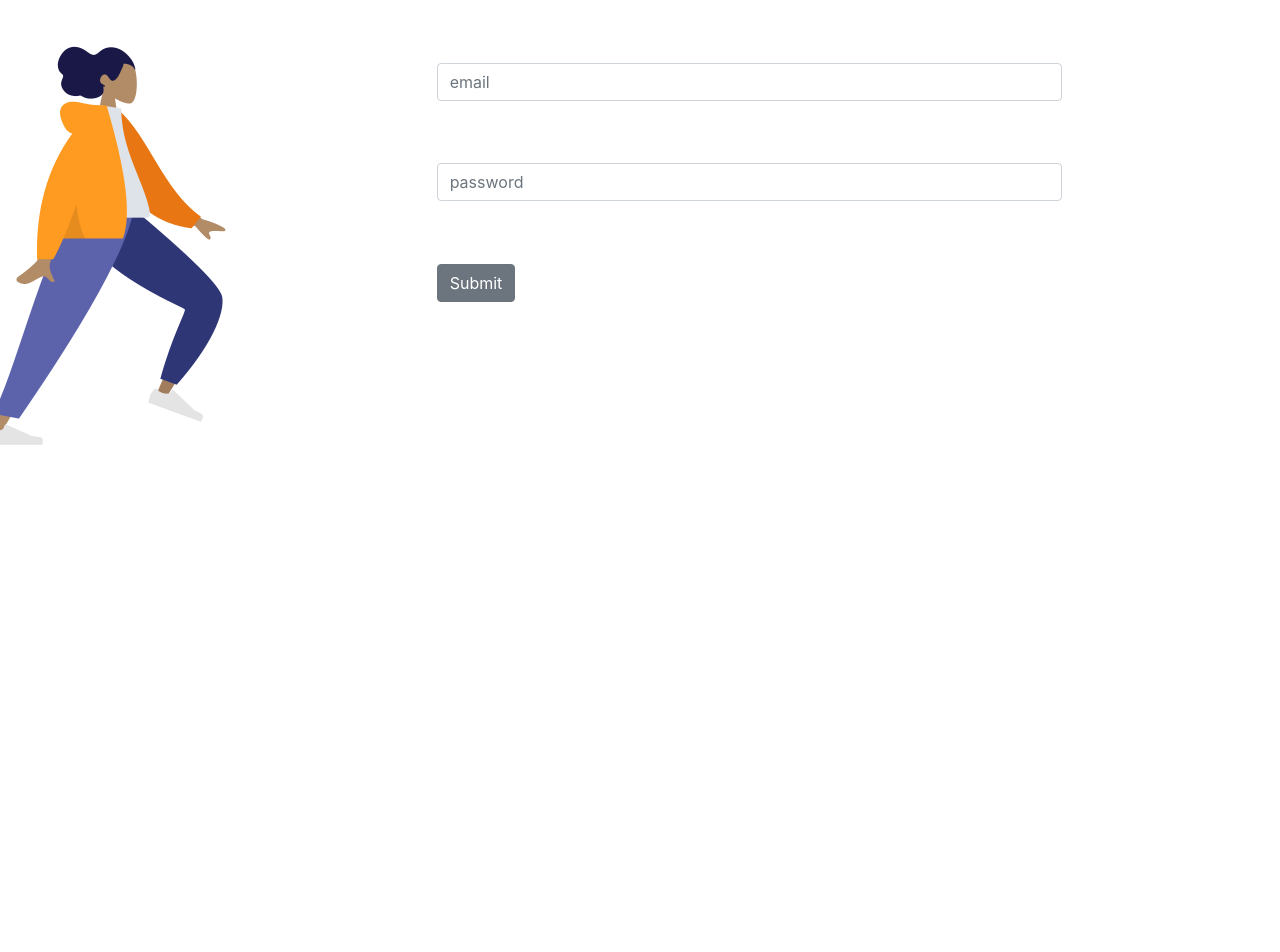
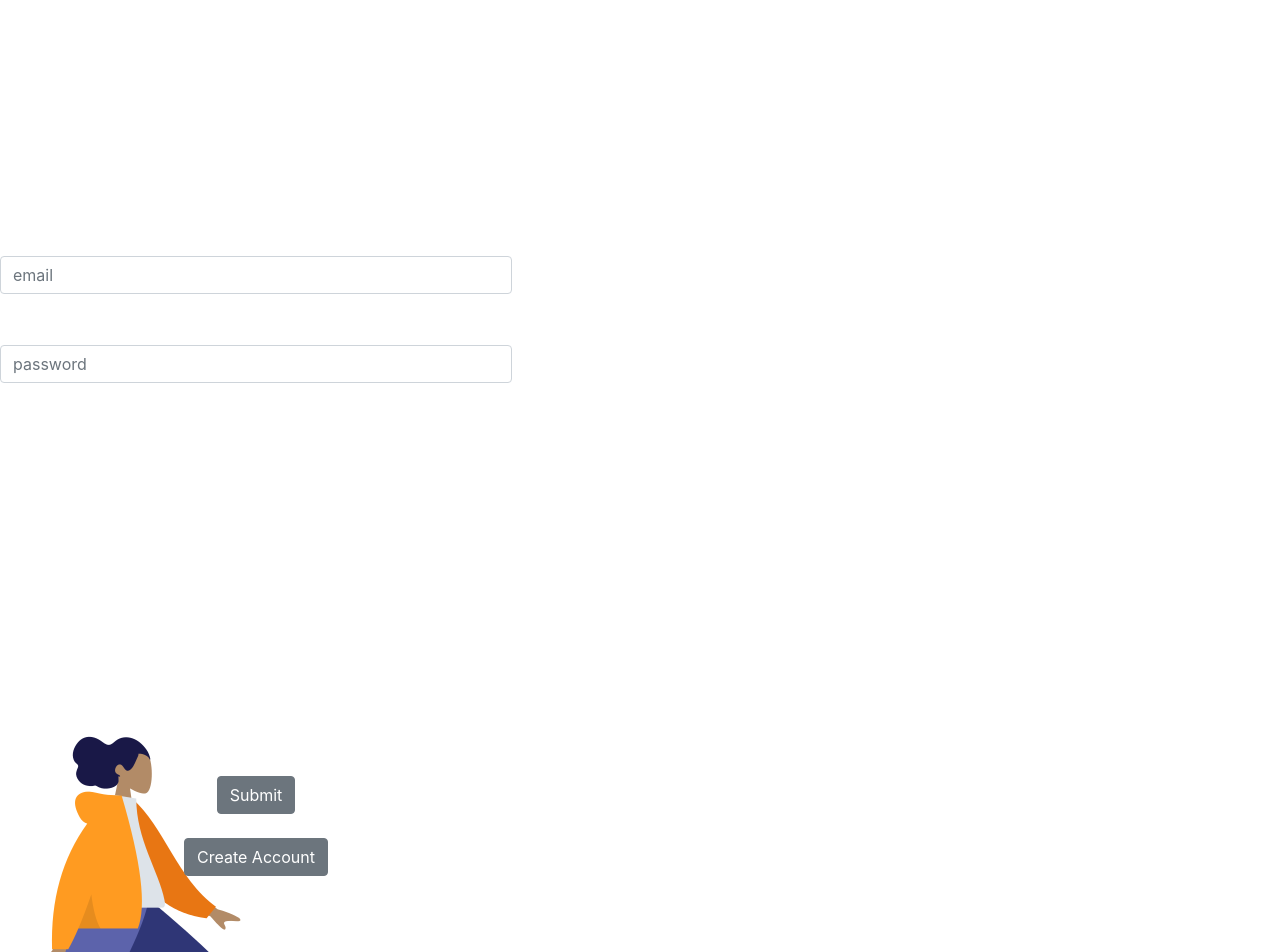
Before and after one commit to christellec64/doctolib_24.06.20_ACAT-ON, a React (Create React App) app in the folder doctolib/: page /signin in a window 1280 px wide. Shown: the top 952 px of the page. Before the commit the page ends 800 px from the top, so only its background shows below. Built offline with nearby package versions, Linux system fonts and the light colour scheme.

Commit message:
sorting css issues

```diff
--- a/doctolib/src/components/login/Signin.jsx
+++ b/doctolib/src/components/login/Signin.jsx
@@ -1,5 +1,5 @@
 import React, { useState } from "react";
-import { Form, Input, Button, Row, Col } from "reactstrap";
+import { Form, Input, Button } from "reactstrap";
 import { Link } from "react-router-dom";
 import styles from "./Signin.module.css";
 
@@ -7,8 +7,7 @@ const SignIn = () => {
     const [email, setEmail] = useState([""]);
     const [password, setPassword] = useState("");
     return (
-        <Row className={styles.background}>
-            <Col sm={{size:6, offset:4}}>
+        <div className={styles.background}>
             <Form className={styles.form}>
                 <Input
                     className={styles.inputs}
@@ -28,12 +27,11 @@ const SignIn = () => {
                 <Link to="/home">
                     <Button className={styles.button}>Submit</Button>
                 </Link>
+                <Link to="/createaccount">
+                    <Button className={styles.button2}>Create Account</Button>
+                </Link>
             </Form>
-            </Col>
-            {/* {email.map(item=>(
-            <p>{item}</p>
-        ))} */}
-        </Row>
+        </div>
     );
 };
 
--- a/doctolib/src/components/login/Signin.module.css
+++ b/doctolib/src/components/login/Signin.module.css
@@ -1,18 +1,19 @@
 .background {
     background-image: url("../img/women.png");
     background-repeat: no-repeat;
-    background-position: left;
-    height: 80%;
+    background-position: left bottom;
+    width: 80%;
+    display: flex;
 }
 
-/* .form {
+.form {
     width: 50%;
     display: flex;
     flex-direction: column;
     align-items: center;
-    justify-content: center;
+    align-content: center;
     padding-top: 20%;
-} */
+}
 
 .inputs {
     justify-content: center;
@@ -20,6 +21,15 @@
 }
 
 .button {
-    margin-top: 10%;
+    margin-top: 500%;
     margin-bottom: 30%;
 }
+
+.button2 {
+    margin-bottom: 180%;
+}
+
+.row {
+    display: flex;
+    justify-content: center;
+}
```
Lines whose indentation alone changed are shown as unchanged.
